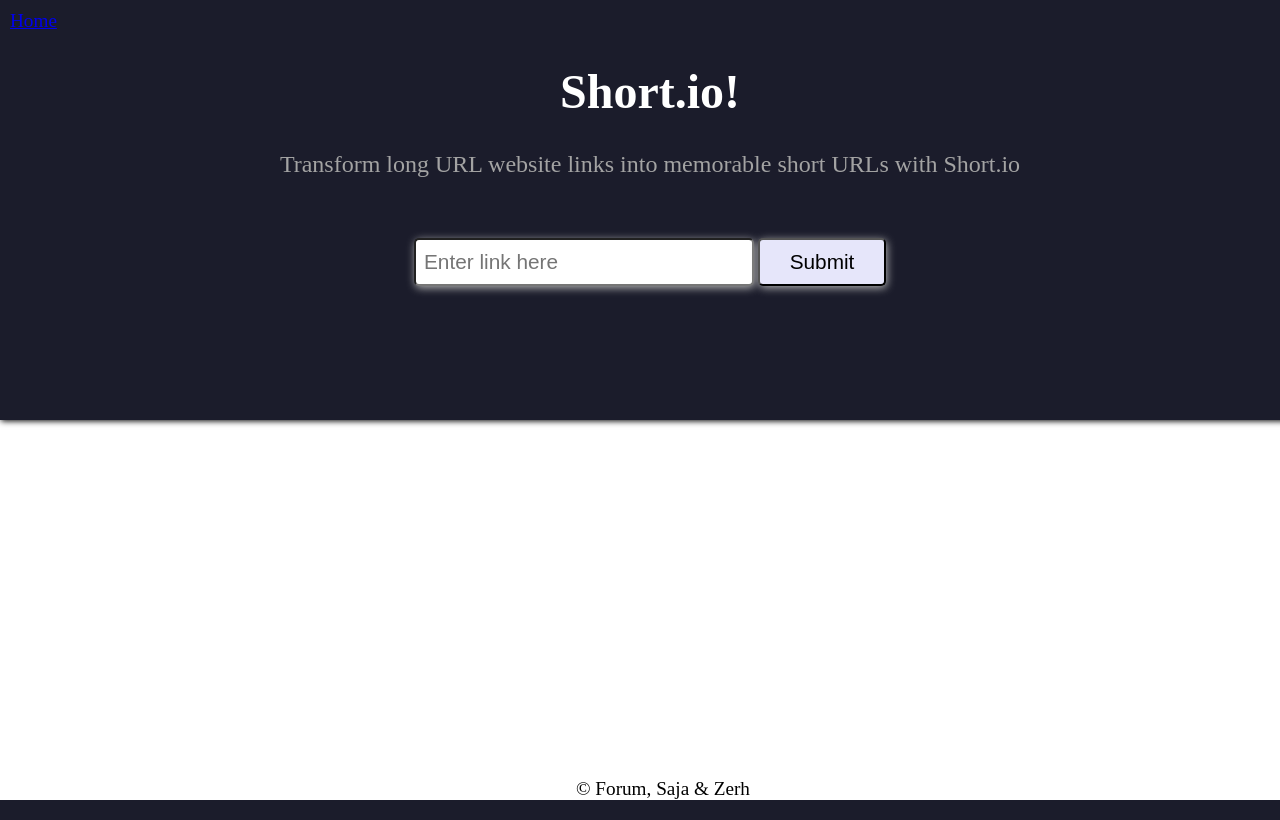
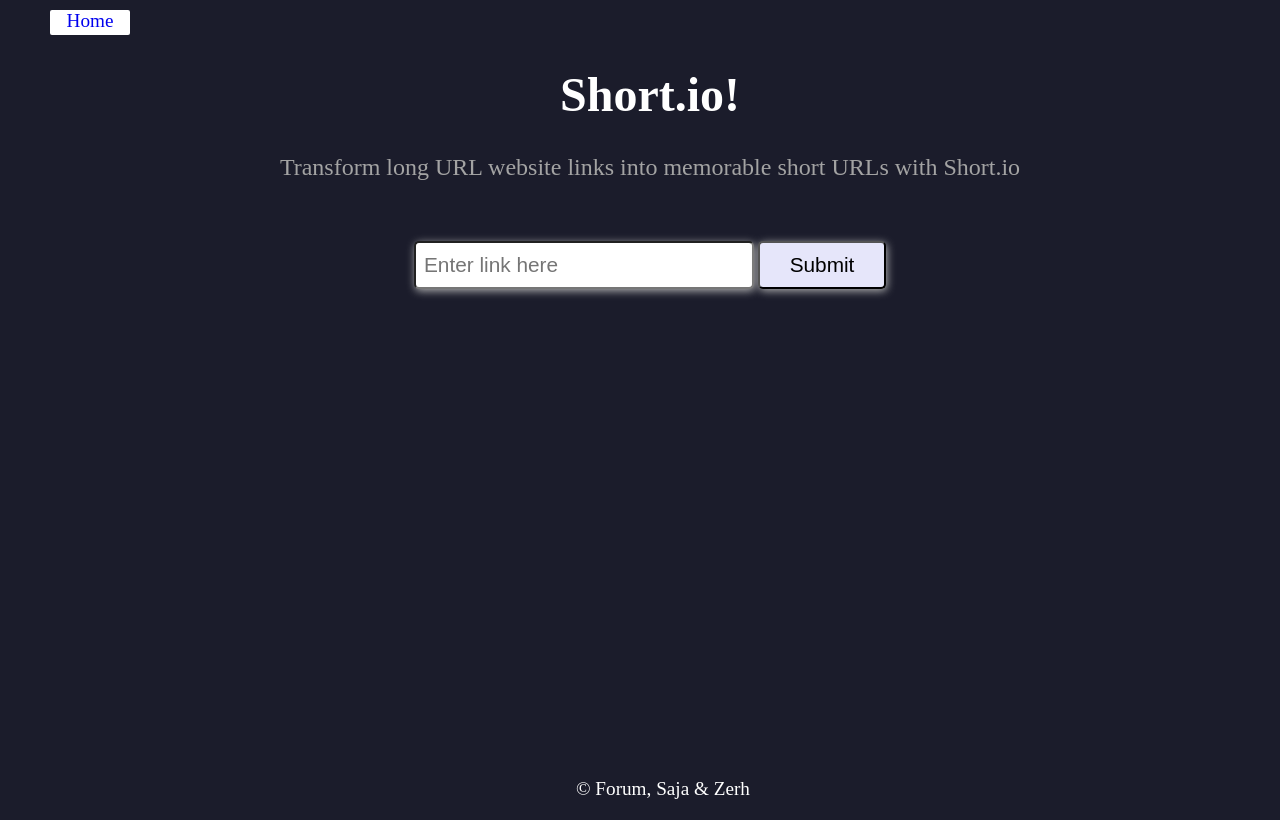
Before and after one commit to Forum-123/URL-Shortener, a Flask app: page / in a window 1280 px wide. Run offline with Flask 2, Linux system fonts and the light colour scheme.

Commit message:
Make changes after code was reviewed

```diff
--- a/static/styles/style.css
+++ b/static/styles/style.css
@@ -7,12 +7,22 @@ body {
 
 .top-body nav {
     font-size: 1.2rem;
-    color: white;
+    color: black;
+    width: 80px;
+    height: 25px;
+    background-color: white;
+    border-radius: 2px;
+    text-align: center;
+    margin: 0 auto 0 40px;
+}
+
+.top-body nav a {
+    text-decoration: none;
 }
 
 .top-body {
     width: 100vw;
-    height: 400px;
+    height: 100vh;
     background-color: rgb(27, 28, 43);
     padding: 10px;
     box-shadow: 1px 1px 6px black;
@@ -31,9 +41,9 @@ p {
 }
 
 .short-url {
-    text-align: center;
     font-size: 1.5rem;
     color: rgb(255, 255, 255);
+    margin-left: 40%;
 }
 
 form {
@@ -47,6 +57,7 @@ form {
     font-size: 1.3rem;
     box-shadow: 1px 2px 8px rgb(177, 177, 177);
     border-radius: 5px;
+    margin-bottom: 60px;
 }
 
 .link-input:focus {
@@ -75,12 +86,17 @@ form {
 
 footer {
     position: absolute;
-   bottom: 0;
-   margin-left: 45%;
-   font-size: 1.2rem;
-
+    bottom: 0;
+    margin-left: 45%;
+    font-size: 1.2rem;
+    background-color: rgb(27, 28, 43);
+    color: white;
 }
 
+table {
+    color: white;
+    text-align: center;
+}
 
 #about {
     text-align: center;
--- a/templates/stats.html
+++ b/templates/stats.html
@@ -2,7 +2,7 @@
 {% block title %}{{title}}{% endblock %}
 
 {% block content %}
-<table style='color: white'>
+<table>
     <thead>
         <tr>
             <th>URL ID</th>
```
Also changed, not shown: shortener/database.db.
